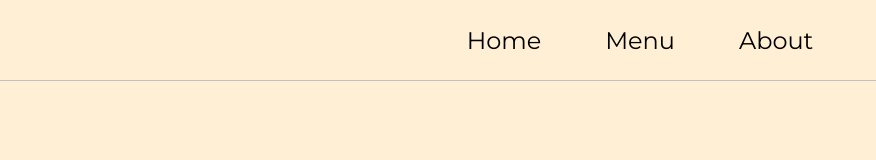
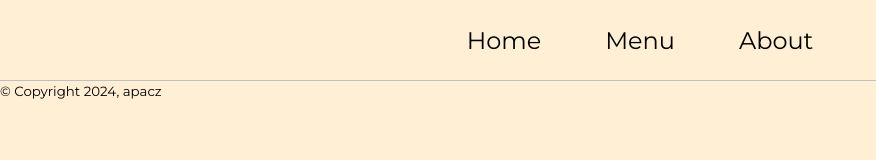
Before and after one commit to apacz1/restaurant-page, a website built with Vite: page index.html in a window 1280 px wide. Shown: the whole page, without its empty margins (0-876 px from the left). Built offline with nearby package versions, Linux system fonts and the light colour scheme; a web font is replaced by a local one.

Commit message:
cleaned code

```diff
--- a/index.html
+++ b/index.html
@@ -23,6 +23,7 @@
       <button class="btn" id="About">About</button>
     </header>
     <div id="app"></div>
+    <footer><small>&copy; Copyright 2024, apacz</small></footer>
     <script type="module" src="/main.js"></script>
   </body>
 </html>
--- a/public/slideshow.js
+++ b/public/slideshow.js
@@ -22,13 +22,11 @@ function showSlide(index, slides) {
 function prevSlide(slides) {
   slideIndex--;
   showSlide(slideIndex, slides);
-  console.log("XDD");
 }
 
 function nextSlide(slides) {
   slideIndex++;
   showSlide(slideIndex, slides);
-  console.log("XDD");
 }
 
 export { nextSlide, prevSlide, showSlide, initializeSlider };
```
